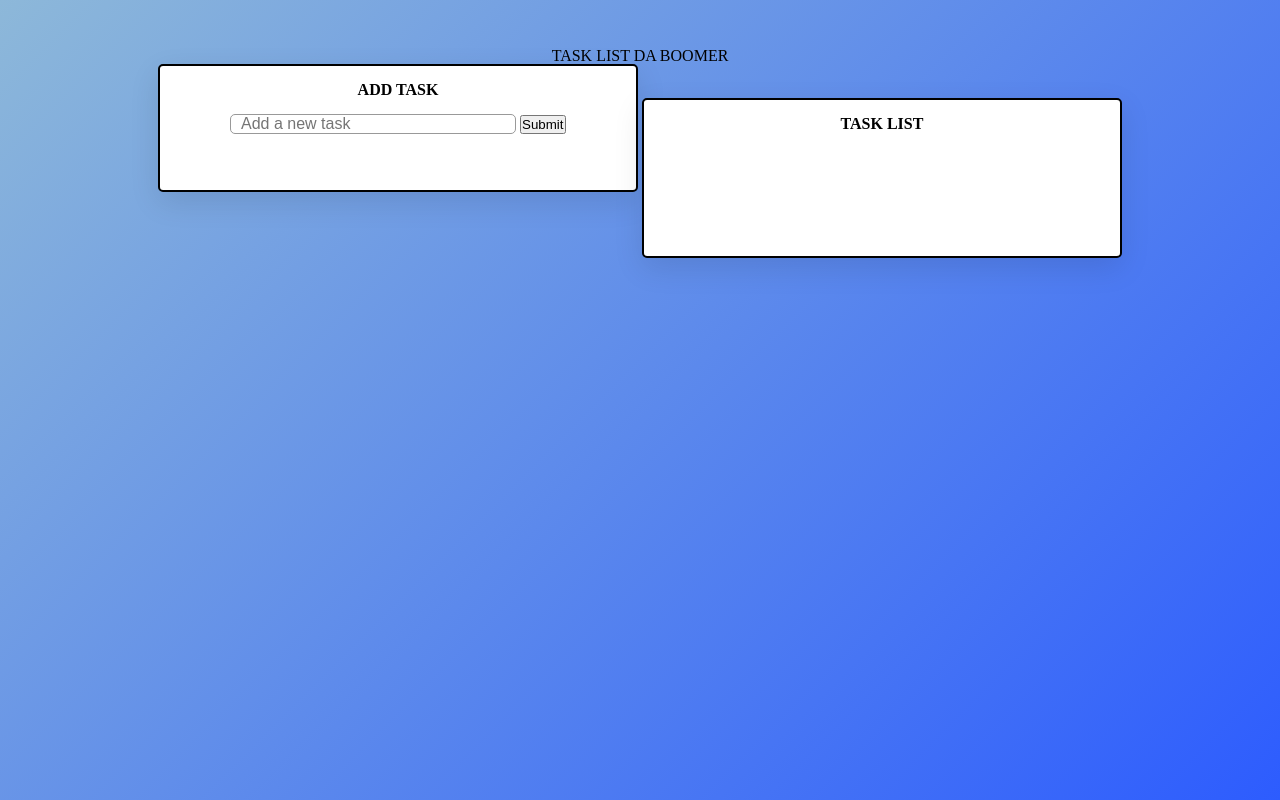
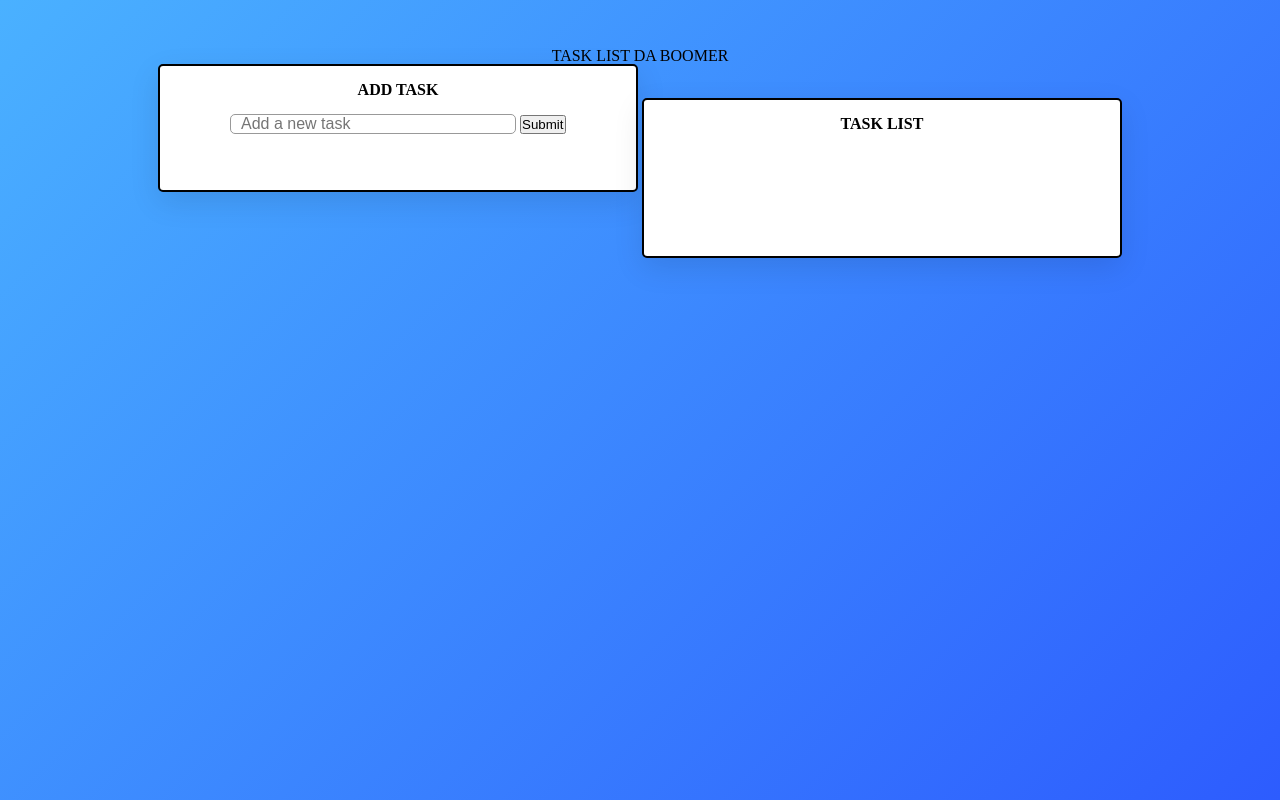
Before and after one commit to LorenzoAluigi/U1_W3_D3, a plain HTML site: page index.html in a window 1280 px wide. Drawn offline with Linux system fonts and the light colour scheme.

Commit message:
css modificato

```diff
--- a/style/style.css
+++ b/style/style.css
@@ -9,7 +9,7 @@ body {
     width: 100%;
     height: 100vh;
     overflow: hidden;
-    background: linear-gradient(135deg, #8db8d9, #2D5CFE);
+    background: linear-gradient(135deg, #4AB1FF, #2D5CFE);
   }
 
   .container{
@@ -47,10 +47,10 @@ body {
   #saved-task {
     display: inline-block;
     text-align: center;
-    height: 10em;
+    min-height: 10em;
     width: 30em;
     background-color: white;
-    padding: 1em 0 0 0 ;
+    padding: 1em 0 1em 0 ;
     border: solid 2px ;
     border-radius: 5px;
     box-shadow: 0 10px 30px rgba(0,0,0,0.1);
```
